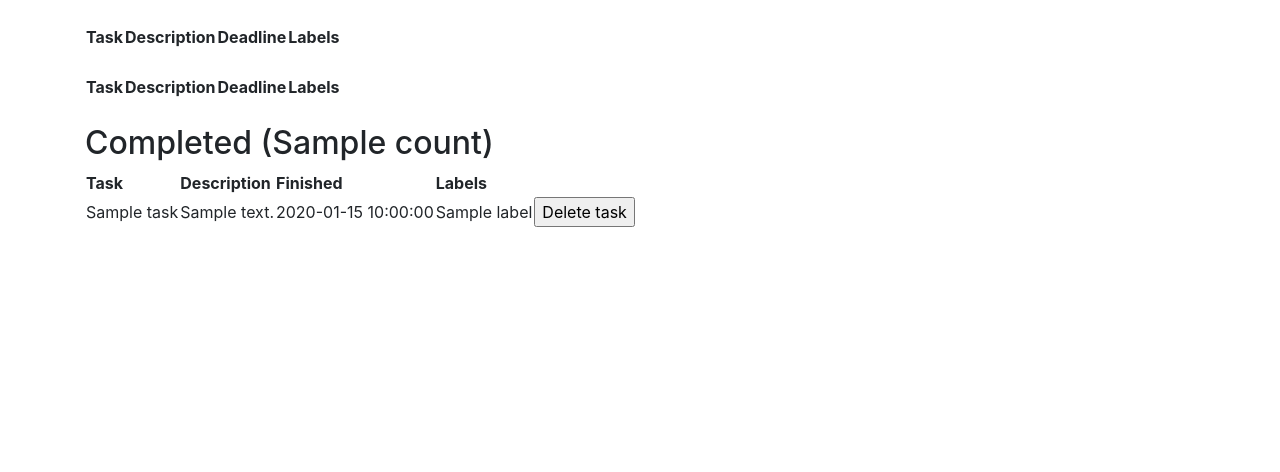
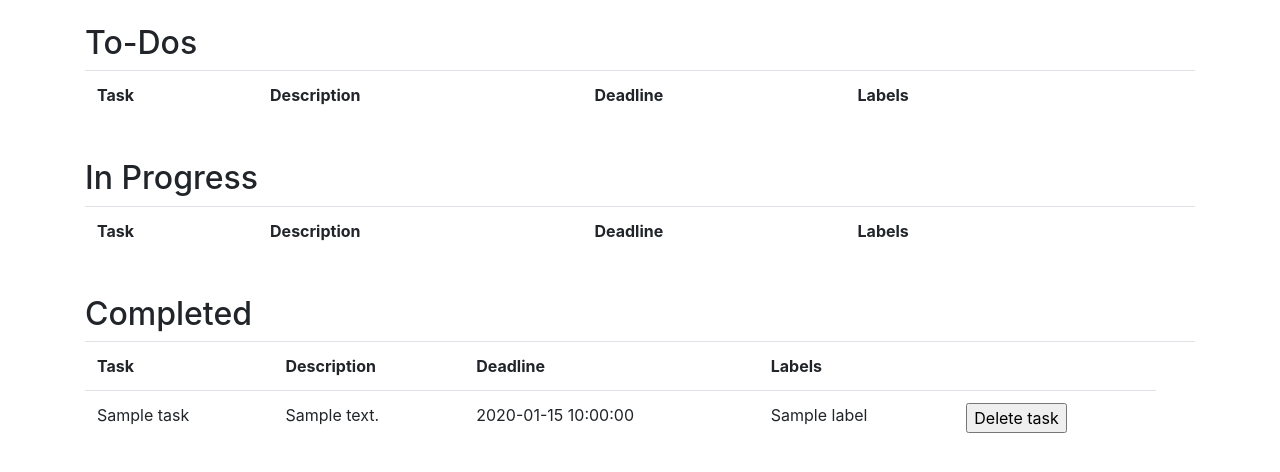
Before and after one commit to Patrieli/Tietokantasovellus, a Flask app: template application/templates/tasks/list.html in a window 1280 px wide. Shown: the part 56-528 px from the top of the page. Run offline with Flask 2, Linux system fonts and the light colour scheme; tables that the repository leaves empty hold one stand-in row (values such as "Sample post"); the template is opened without the code that fills it: values that come from a table or form of the project are taken from there, most other values are stand-ins (such as "Sample title", 1, 10 or a date in 2020); lists and menus that the app fills with data are empty; some libraries are stand-ins or nearby versions.

Commit message:
template changes

```diff
--- a/application/templates/tasks/list.html
+++ b/application/templates/tasks/list.html
@@ -1,17 +1,15 @@
 {% extends "layout.html" %}
 
 {% block body %}
-  {% for c in count %}
-  {% if c.state == "To-do" %}
-  <h2>To-Dos ({{ c.count }})</h2>
-  {% endif %}
-  {% endfor %}
-  <table>
+  <h2>To-Dos</h2>
+  <table class="table">
     <tr>
-      <th>Task</th>
-      <th>Description</th>
-      <th>Deadline</th>
-      <th>Labels</th>
+      <th scope="col">Task</th>
+      <th scope="col">Description</th>
+      <th scope="col">Deadline</th>
+      <th scope="col">Labels</th>
+      <th scope="col"> </th>
+      <th scope="col"> </th>
     </tr>
     {% for task in tasks %}
     {% if task.state == "To-do" %}
@@ -38,17 +36,15 @@
     {% endfor %}
   </table>
   <br>
-  {% for c in count %}
-  {% if c.state == "In progress" %}
-    <h2>In Progress ({{ c.count }}) </h2>
-  {% endif %}
-  {% endfor %}
-  <table>
+  <h2>In Progress</h2>
+  <table class="table">
     <tr>
-      <th>Task</th>
-      <th>Description</th>
-      <th>Deadline</th>
-      <th>Labels</th>
+      <th scope="col">Task</th>
+      <th scope="col">Description</th>
+      <th scope="col">Deadline</th>
+      <th scope="col">Labels</th>
+      <th scope="col"> </th>
+      <th scope="col"> </th>
     </tr>
     {% for task in tasks %}
     {% if task.state == "In progress" %}
@@ -75,17 +71,15 @@
     {% endfor %}
   </table>
   <br>
-  {% for c in count %}
-  {% if c.state == "Completed" %}
-    <h2>Completed ({{ c.count }}) </h2>
-  {% endif %}
-  {% endfor %}
-  <table>
+  <h2>Completed </h2>
+  <table class="table">
     <tr>
-      <th>Task</th>
-      <th>Description</th>
-      <th>Finished</th>
-      <th>Labels</th>
+      <th scope="col">Task</th>
+      <th scope="col">Description</th>
+      <th scope="col">Deadline</th>
+      <th scope="col">Labels</th>
+      <th scope="col"> </th>
+      <th scope="col"> </th>
     </tr>
     {% for task in tasks %}
     {% if task.state == "Completed" %}
```
